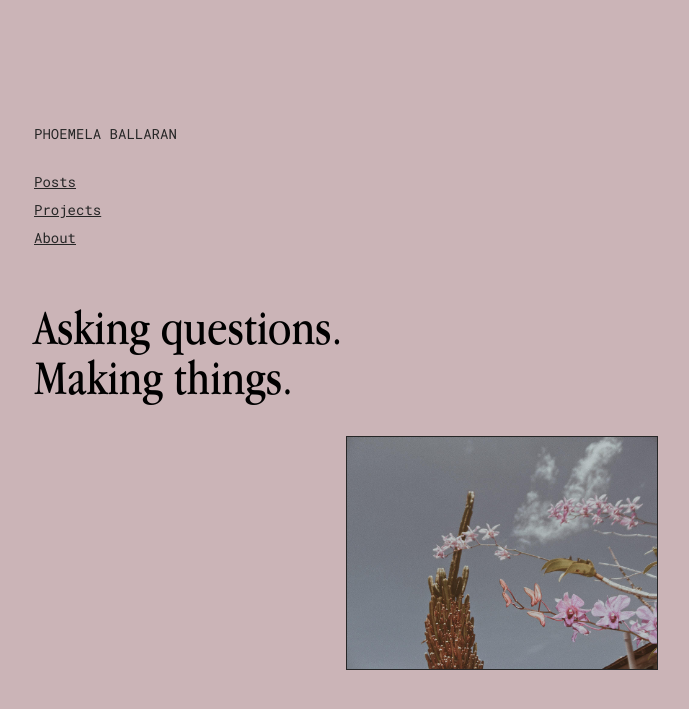
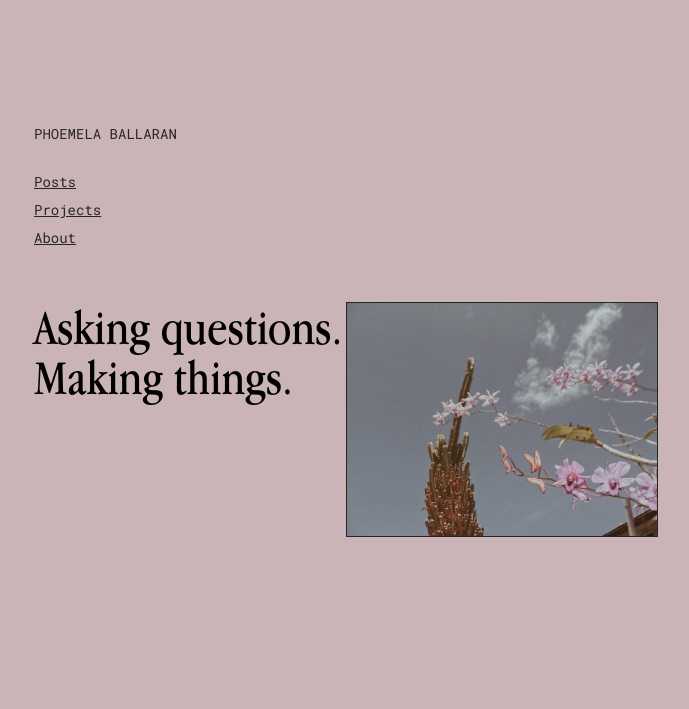
Before and after one commit to comoballar/phoemelaballaran.github.io, a Jekyll site: the page built from index.html, in a window 1280 px wide. Shown: the top 709 px of the page, without its empty margins (86-775 px from the left). Built offline with Jekyll 4.4.1, drawn with Linux system fonts in a browser that asks for light colours.

Commit message:
Update index.html

```diff
--- a/index.html
+++ b/index.html
@@ -4,7 +4,7 @@ layout: default
 <body>
     <div class="post">
         <div class="post__home">
-            <h1>Asking questions.<br>Making things.</h1><img  src="https://phoemelaballaran.github.io/assets/sample/home.png"/>
+            <h1><img  src="https://phoemelaballaran.github.io/assets/sample/home.png"/> Asking questions.<br>Making things.</h1>
 
             </div>
     </div>
```
